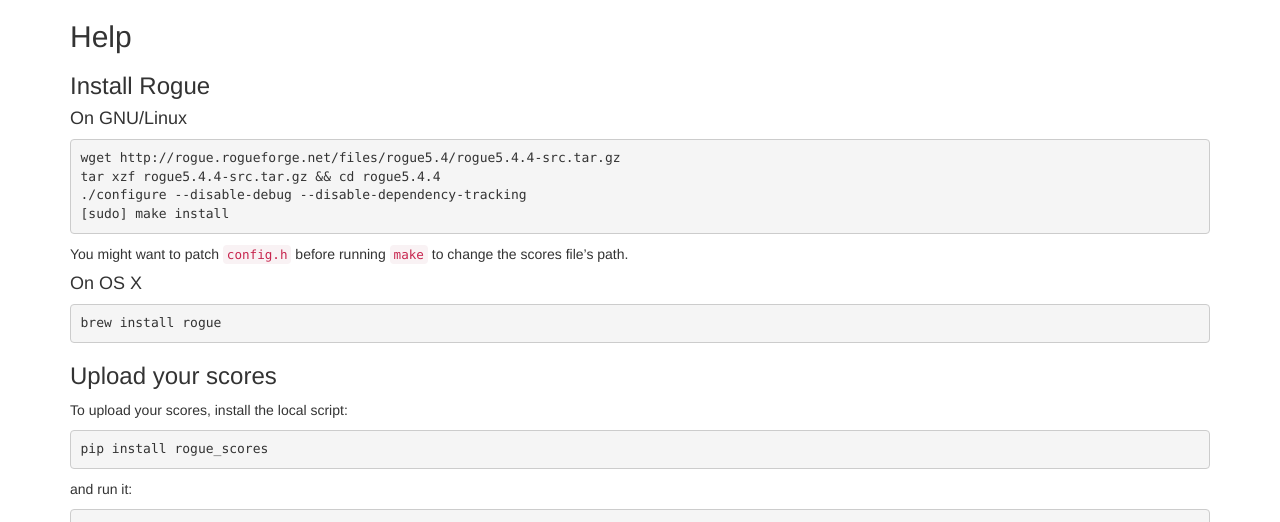
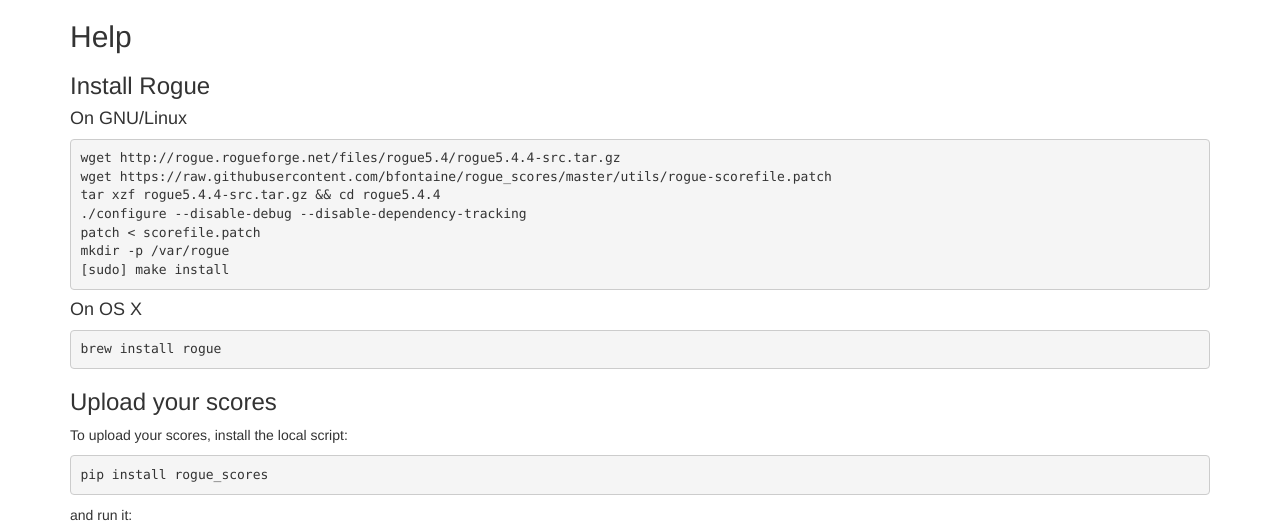
Before and after one commit to bfontaine/rogue_scores, a Flask app: page / in a window 1280 px wide. Shown: the part 107-629 px from the top of the page. Run offline with Flask 2, Linux system fonts and the light colour scheme; some libraries are stand-ins or nearby versions.

Commit message:
patch info added

```diff
--- a/rogue_scores/web/templates/main.html
+++ b/rogue_scores/web/templates/main.html
@@ -46,11 +46,12 @@
       <h3>Install Rogue</h3>
       <h4>On GNU/Linux</h4>
       <pre><code>wget http://rogue.rogueforge.net/files/rogue5.4/rogue5.4.4-src.tar.gz
+wget https://raw.githubusercontent.com/bfontaine/rogue_scores/master/utils/rogue-scorefile.patch
 tar xzf rogue5.4.4-src.tar.gz &amp;&amp; cd rogue5.4.4
 ./configure --disable-debug --disable-dependency-tracking
+patch &lt; scorefile.patch
+mkdir -p /var/rogue
 [sudo] make install</code></pre>
-      <p>You might want to patch <code>config.h</code> before running
-      <code>make</code> to change the scores file’s path.</p>
       <h4>On OS X</h4>
       <pre><code>brew install rogue</code></pre>
       <h3>Upload your scores</h3>
```
